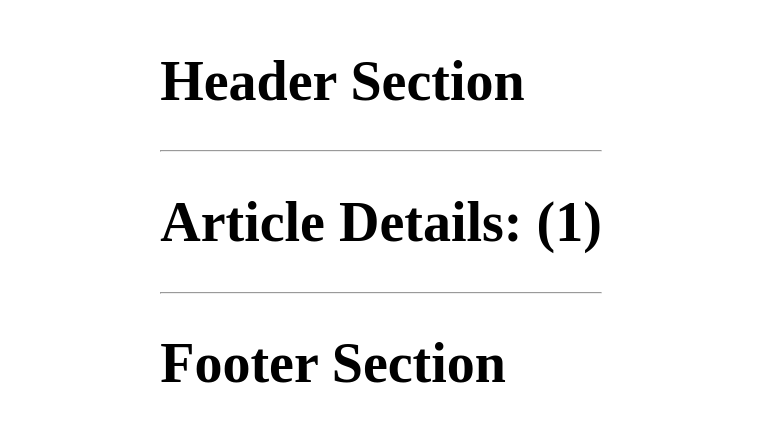
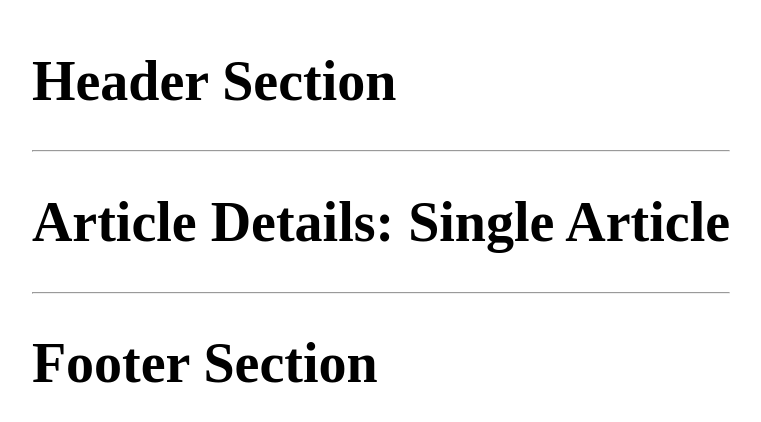
Before and after one commit to engrmh/first-next-app, a Next.js app: page /articles/1 in a window 1280 px wide. Shown: the part 186-608 px from the top of the page, without its empty margins (259-1020 px from the left). Built offline with nearby package versions, Linux system fonts and the light colour scheme.

Commit message:
feat: slug

```diff
--- /dev/null
+++ b/pages/articles/[...slug].js
@@ -0,0 +1,32 @@
+import { useRouter } from "next/router";
+import React from "react";
+
+function ArticleDetails() {
+  // for slugs : get more than 1 pram in url (catch all routes) => [...slug].js
+  // for get slug data (data is object) => routes.query.slug
+
+  const routes = useRouter();
+
+  // const {slug = []} = routes.query
+  //or use ||
+  const slug = routes.query.slug || [];
+
+  console.log(routes.query.slug);
+
+  if (slug.length > 2) {
+    return (
+      <h1>
+        You Now See {slug[0]} Article That Published in {slug[1]}/{slug[2]}/
+        {slug[3]} | {slug[4]}
+      </h1>
+    );
+  }
+
+  return (
+    <>
+      <h1>Article Details: Single Article</h1>
+    </>
+  );
+}
+
+export default ArticleDetails;
--- a/pages/articles/[shortName].js
+++ /dev/null
@@ -1,14 +0,0 @@
-import { useRouter } from "next/router";
-import React from "react";
-
-function ArticleDetails() {
-  const router = useRouter()
-  // console.log(router.query);
-  return (
-    <>
-      <h1>Article Details: ({router.query.shortName})</h1>
-    </>
-  );
-}
-
-export default ArticleDetails;
--- a/pages/courses/[shortName].js
+++ b/pages/courses/[shortName].js
@@ -2,6 +2,8 @@ import React from 'react'
 import {useRouter} from "next/router";
 
 function SingleCourse () {
+      // console.log(router.query.shortName); for get shortName
+
     const routes = useRouter()
 
     const goBackHandler = () => {
```
Also changed, not shown: pages/users/index.js (+7 -0 lines).
